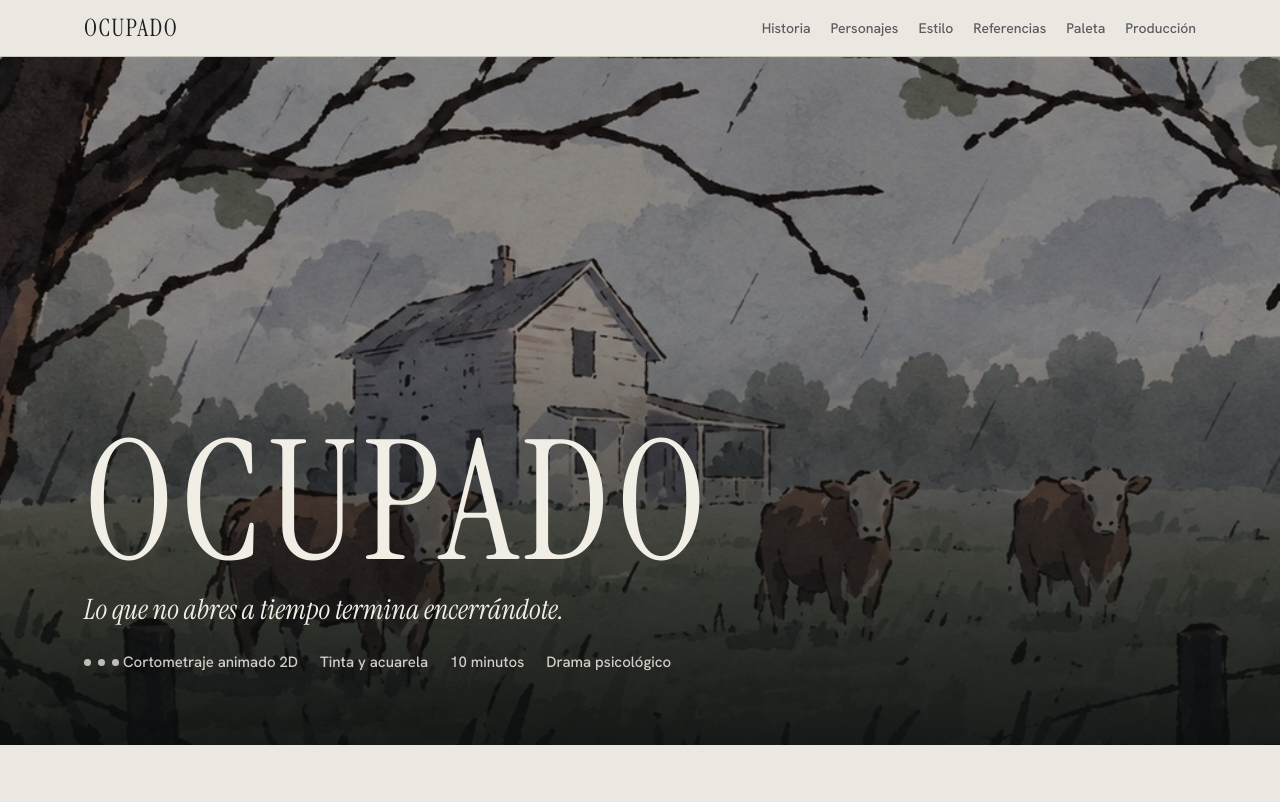
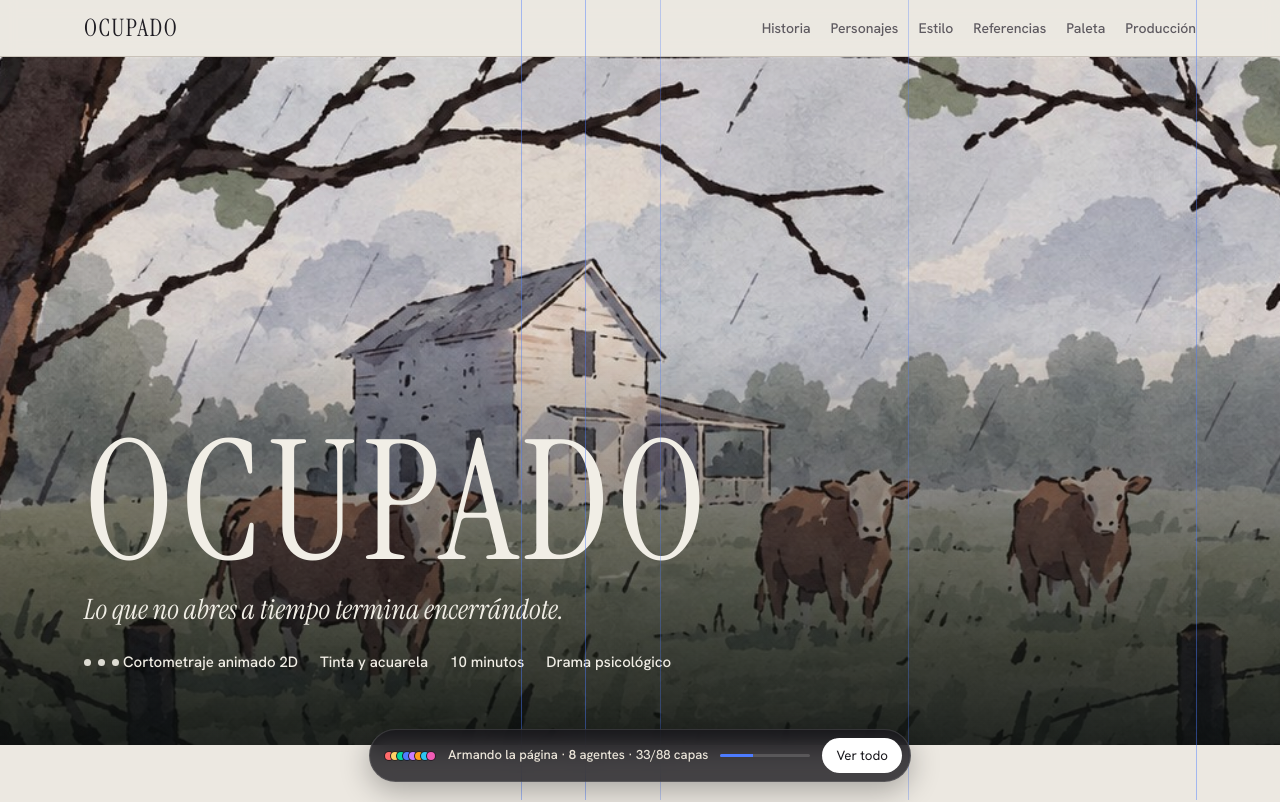
Before and after one commit to Applexby/OCUPADO, a plain HTML site: page index.html in a window 1280 px wide. Shown: the top 802 px of the page. Drawn offline with Linux system fonts and the light colour scheme.

Commit message:
Agrega el efecto de armado en vivo con agentes
La página se arma sola delante del visitante: cursores con nombre
recuadran cada pieza con guías y medidas, hacen clic y la pieza
aparece. Lo de abajo se arma al hacer scroll. Capa aparte
(build.js y build.css) que no cambia el diseño.

Co-Authored-By: Claude Opus 5.5 <noreply@anthropic.com>
Claude-Session: https://claude.ai/code/session_01KqLLB4AC5VNG8aRfmguFCg

```diff
--- /dev/null
+++ b/build.css
@@ -0,0 +1,82 @@
+/* =========================================================
+   Capa de "armado en vivo" — no cambia el diseño de la página.
+   Solo actúa mientras <html> tiene la clase .bld
+   ========================================================= */
+
+/* Piezas que se arman una por una (la misma lista que PIEZAS en build.js) */
+.bld :is(nav b, nav .links a, .hero > img, .hero h1, .hero .tag, .hero .meta, .logline, section h2,
+  #story > p, #story > .brk, details.ending, .read > p, .cast > div, .cols2 > div > p, figure,
+  #referencias .lbl, .pal, .palnotes > div, .prodgrid h3, .prodgrid table, .note, footer .wrap):not(.built){
+  opacity:0;
+}
+/* Entrada corta al recibir .built */
+.bld .built{animation:bld-in .45s cubic-bezier(.2,.7,.3,1) both}
+@keyframes bld-in{
+  from{opacity:0;transform:translateY(8px);filter:blur(4px)}
+  to{opacity:1;transform:none;filter:blur(0)}
+}
+/* El hero conserva un fondo oscuro mientras su imagen aún no aparece */
+.bld .hero{background:#1b1a20}
+
+/* Capa absoluta del alto del documento */
+.bld-layer{position:absolute;top:0;left:0;width:100%;pointer-events:none;z-index:50;overflow:hidden}
+
+/* Cursores */
+.bld-cursor{position:absolute;top:0;left:0;will-change:transform;opacity:0;transition:opacity .3s ease}
+.bld-cursor.on{opacity:1}
+.bld-cursor svg{display:block;width:18px;height:18px;filter:drop-shadow(0 2px 3px rgba(0,0,0,.3))}
+.bld-cursor span{position:absolute;left:14px;top:17px;font:700 9.5px/1 system-ui,sans-serif;color:#17161b;
+  padding:3px 6px;border-radius:9px;white-space:nowrap;box-shadow:0 1px 3px rgba(0,0,0,.25)}
+
+/* Recuadro de selección */
+.bld-box{position:absolute;border:1px solid #4d7cff;background:rgba(77,124,255,.06);
+  transition:left .38s ease-out,top .38s ease-out,width .38s ease-out,height .38s ease-out,opacity .25s ease}
+.bld-box i{position:absolute;width:6px;height:6px;background:#fff;border:1px solid #4d7cff}
+.bld-box i:nth-child(1){left:-4px;top:-4px}.bld-box i:nth-child(2){right:-4px;top:-4px}
+.bld-box i:nth-child(3){left:-4px;bottom:-4px}.bld-box i:nth-child(4){right:-4px;bottom:-4px}
+.bld-box b{position:absolute;left:-1px;bottom:100%;margin-bottom:4px;font:600 10px/1 ui-monospace,Menlo,monospace;
+  color:#fff;background:#4d7cff;padding:3px 5px;border-radius:2px;white-space:nowrap}
+.bld-box.abajo b{bottom:auto;top:100%;margin:4px 0 0}
+.bld-box.red{border-color:#f15bb5;background:rgba(241,91,181,.06)}
+.bld-box.red i{border-color:#f15bb5}.bld-box.red b{background:#f15bb5}
+
+/* Líneas guía */
+.bld-guide{position:absolute;background:rgba(77,124,255,.45);transition:transform .35s ease-out,opacity .25s ease}
+.bld-guide.h{left:0;width:100%;height:1px;transform:scaleX(0)}
+.bld-guide.v{width:1px;transform:scaleY(0)}
+.bld-guide.in{transform:none}
+.bld-guide.red{background:rgba(241,91,181,.55)}
+.bld-out{opacity:0 !important}
+
+/* Anillo de clic */
+.bld-ring{position:absolute;width:26px;height:26px;margin:-13px 0 0 -13px;border:2px solid;border-radius:50%;
+  animation:bld-ring .5s ease-out forwards}
+@keyframes bld-ring{from{transform:scale(.3);opacity:1}to{transform:scale(1.6);opacity:0}}
+
+/* Barra de estado (HUD) */
+.bld-hud{position:fixed;left:50%;bottom:18px;z-index:60;display:flex;align-items:center;gap:12px;
+  max-width:calc(100vw - 32px);padding:8px 8px 8px 14px;border-radius:999px;
+  background:rgba(20,19,24,.78);-webkit-backdrop-filter:blur(12px);backdrop-filter:blur(12px);
+  border:1px solid rgba(255,255,255,.12);box-shadow:0 8px 30px rgba(0,0,0,.3);color:#ece6da;
+  font:500 13px/1.3 'Hanken Grotesk',system-ui,sans-serif;
+  transform:translateX(-50%);transition:opacity .35s ease,transform .35s ease}
+.bld-hud.hide{opacity:0;transform:translate(-50%,16px);pointer-events:none}
+.bld-dots{display:flex}
+.bld-dots i{width:10px;height:10px;border-radius:50%;border:1.5px solid rgba(20,19,24,.9);margin-left:-4px}
+.bld-dots i:first-child{margin-left:0}
+.bld-text{white-space:nowrap;overflow:hidden;text-overflow:ellipsis}
+.bld-text b{font-weight:700}
+.bld-bar{width:90px;height:3px;border-radius:2px;background:rgba(255,255,255,.15);overflow:hidden;flex:none}
+.bld-bar i{display:block;height:100%;width:0;background:#4d7cff;transition:width .3s ease}
+.bld-btn{flex:none;border:0;border-radius:999px;background:#fff;color:#17161b;font:600 13px/1 inherit;
+  font-family:inherit;padding:9px 14px;min-height:34px;cursor:pointer}
+.bld-btn:focus-visible{outline:2px solid #4d7cff;outline-offset:2px}
+.bld-again{display:inline-block;margin-top:10px;font-size:13px;color:inherit;opacity:.8}
+
+@media (max-width:560px){
+  .bld-bar,.bld-dots{display:none}
+  .bld-hud{gap:8px}
+}
+@media (prefers-reduced-motion:reduce){
+  .bld-layer,.bld-hud{display:none}
+}
--- /dev/null
+++ b/build.js
@@ -0,0 +1,404 @@
+/* =========================================================
+   build.js — la página "se arma sola" delante del visitante.
+   Varios agentes (cursores con nombre) recuadran cada pieza,
+   hacen clic y la pieza aparece. Lo de abajo se arma con el scroll.
+   Capa aparte: no cambia el diseño de la página.
+   ========================================================= */
+(function () {
+  'use strict';
+
+  var html = document.documentElement;
+  // Si el <head> no activó el efecto (movimiento reducido, etc.), no hacemos nada
+  if (!html.classList.contains('bld')) return;
+  // Avisamos al <head> que arrancamos, para que no quite .bld a los 9 s
+  window.__bldOK = true;
+
+  /* ---------- Configuración ---------- */
+  // Misma lista que en build.css
+  var PIEZAS = 'nav b, nav .links a, .hero > img, .hero h1, .hero .tag, .hero .meta, .logline, section h2, ' +
+    '#story > p, #story > .brk, details.ending, .read > p, .cast > div, .cols2 > div > p, figure, ' +
+    '#referencias .lbl, .pal, .palnotes > div, .prodgrid h3, .prodgrid table, .note, footer .wrap';
+  var COLORES = ['#ff6b6b', '#ffd166', '#06d6a0', '#4d7cff', '#c77dff', '#ff9f1c', '#2ec4f1', '#f15bb5'];
+  // "Leo" pasa a "Lía" para no confundirse con el protagonista del corto
+  var NOMBRES = ['Ana', 'Lía', 'Mia', 'Teo', 'Sol', 'Iker', 'Noa', 'Gael'];
+  var CHARS = 'ABCDEFGHIJKLMNÑOPQRSTUVWXYZabcdefghijklmnopqrstuvwxyz0123456789';
+
+  var esMovil = function (w) { return window.matchMedia('(max-width:' + w + 'px)').matches; };
+  var azar = function (a, b) { return a + Math.random() * (b - a); };
+  var espera = function (ms) { return new Promise(function (r) { setTimeout(r, ms); }); };
+  var seg = function (ms) { return (ms / 1000).toFixed(1).replace('.', ','); };
+
+  /* ---------- Estado ---------- */
+  var piezas = [].slice.call(document.querySelectorAll(PIEZAS));
+  var total = piezas.length;
+  var hechas = 0;
+  var cola = [];
+  var trabajando = 0;
+  var agentes = [];
+  var esperando = [];
+  var gen = 0;            // generación: invalida bucles viejos al repetir o saltar
+  var inicio = 0;         // inicio de toda la animación
+  var inicioTanda = 0;    // inicio de la tanda actual (primera pantalla o un scroll)
+  var enTanda = false;
+  var terminado = false;
+  var observador = null;
+  var timers = [];
+
+  /* ---------- Capa de los agentes ---------- */
+  var capa = document.createElement('div');
+  capa.className = 'bld-layer';
+  capa.setAttribute('aria-hidden', 'true');
+  document.body.appendChild(capa);
+
+  var pendienteTam = false;
+  function ajustarCapa() {
+    if (pendienteTam) return;
+    pendienteTam = true;
+    requestAnimationFrame(function () {
+      pendienteTam = false;
+      capa.style.height = document.documentElement.scrollHeight + 'px';
+    });
+  }
+  window.addEventListener('scroll', ajustarCapa, { passive: true });
+  window.addEventListener('resize', ajustarCapa);
+  ajustarCapa();
+
+  /* ---------- Barra de estado (HUD) ---------- */
+  var hud = document.createElement('div');
+  hud.className = 'bld-hud hide';
+  hud.innerHTML =
+    '<span class="bld-dots" aria-hidden="true"></span>' +
+    '<span class="bld-text" role="status" aria-live="polite">Armando la página…</span>' +
+    '<span class="bld-bar" aria-hidden="true"><i></i></span>' +
+    '<button type="button" class="bld-btn">Ver todo</button>';
+  document.body.appendChild(hud);
+  var hudTexto = hud.querySelector('.bld-text');
+  var hudBarra = hud.querySelector('.bld-bar i');
+  var hudBoton = hud.querySelector('.bld-btn');
+  var hudPuntos = hud.querySelector('.bld-dots');
+  var hudTimer = 0;
+
+  function mostrarHud() { clearTimeout(hudTimer); hud.classList.remove('hide'); }
+  function ocultarHud(ms) {
+    clearTimeout(hudTimer);
+    hudTimer = setTimeout(function () { hud.classList.add('hide'); }, ms);
+  }
+  function actualizarHud() {
+    if (terminado) return;
+    var activos = agentes.filter(function (a) { return a.ocupado; }).length;
+    hudTexto.innerHTML = esMovil(560)
+      ? 'Armando · ' + hechas + '/' + total + ' capas'
+      : 'Armando la página · <b>' + Math.max(activos, 1) + '</b> agentes · ' + hechas + '/' + total + ' capas';
+    hudBarra.style.width = (hechas / total * 100) + '%';
+  }
+
+  // Enlace discreto en el footer para repetir
+  var pie = document.querySelector('footer .wrap');
+  if (pie) {
+    var otra = document.createElement('a');
+    otra.href = '#';
+    otra.className = 'bld-again';
+    otra.textContent = 'Ver cómo se arma otra vez';
+    otra.addEventListener('click', function (e) { e.preventDefault(); repetir(); });
+    pie.appendChild(document.createElement('br'));
+    pie.appendChild(otra);
+  }
+
+  hudBoton.addEventListener('click', function () {
+    if (terminado) repetir(); else verTodo();
+  });
+
+  /* ---------- Agentes ---------- */
+  var FLECHA = '<svg viewBox="0 0 18 18" aria-hidden="true"><path d="M2 1.5 L2 15 L5.6 11.6 L8.2 16.6 L10.6 15.4 L8 10.6 L13.2 10.6 Z" ' +
+    'stroke="#17161b" stroke-width="1.2" stroke-linejoin="round"/></svg>';
+
+  function crearAgente(i) {
+    var el = document.createElement('div');
+    el.className = 'bld-cursor';
+    el.innerHTML = FLECHA + '<span>' + NOMBRES[i] + '</span>';
+    el.querySelector('path').setAttribute('fill', COLORES[i]);
+    el.querySelector('span').style.background = COLORES[i];
+    capa.appendChild(el);
+    // Arranca cerca de un borde de la pantalla visible
+    var vw = window.innerWidth, vh = window.innerHeight;
+    var ag = {
+      el: el, color: COLORES[i], ocupado: false, raf: 0,
+      x: Math.random() < 0.5 ? azar(-30, vw * 0.2) : azar(vw * 0.8, vw + 10),
+      y: window.scrollY + azar(vh * 0.1, vh * 0.9),
+      poner: function (x, y) { this.x = x; this.y = y; el.style.transform = 'translate(' + x + 'px,' + y + 'px)'; }
+    };
+    ag.poner(ag.x, ag.y);
+    return ag;
+  }
+
+  // Movimiento natural: Bézier cuadrática, easing in-out cúbico y temblor de mano
+  function mover(ag, x, y, dur) {
+    return new Promise(function (listo) {
+      var x0 = ag.x, y0 = ag.y, dx = x - x0, dy = y - y0;
+      var dist = Math.hypot(dx, dy) || 1;
+      var desv = Math.min(dist * 0.45, 380) * (Math.random() * 2 - 1);
+      var cx = (x0 + x) / 2 - dy / dist * desv;
+      var cy = (y0 + y) / 2 + dx / dist * desv;
+      var amp = azar(0.6, 2.2), fase = azar(0, 6.28), t0 = performance.now();
+      cancelAnimationFrame(ag.raf);
+      function paso(ahora) {
+        var t = Math.min(1, (ahora - t0) / dur);
+        var e = t < 0.5 ? 4 * t * t * t : 1 - Math.pow(-2 * t + 2, 3) / 2;
+        var u = 1 - e;
+        var px = u * u * x0 + 2 * u * e * cx + e * e * x;
+        var py = u * u * y0 + 2 * u * e * cy + e * e * y;
+        var m = Math.sin(Math.PI * t); // el temblor se apaga al llegar
+        px += Math.sin(ahora / 45 + fase) * amp * m;
+        py += Math.cos(ahora / 53 + fase) * amp * m;
+        ag.poner(px, py);
+        if (t < 1) ag.raf = requestAnimationFrame(paso);
+        else { ag.poner(x, y); listo(); }
+      }
+      ag.raf = requestAnimationFrame(paso);
+    });
+  }
+
+  /* ---------- Cola de piezas ---------- */
+  function rectDoc(el) {
+    var r = el.getBoundingClientRect();
+    return { x: r.left + window.scrollX, y: r.top + window.scrollY, w: r.width, h: r.height };
+  }
+  function tomarPieza() {
+    if (!cola.length) return null;
+    cola.sort(function (a, b) {
+      var ra = a.getBoundingClientRect(), rb = b.getBoundingClientRect();
+      return (ra.top - rb.top) || (ra.left - rb.left);
+    });
+    var n = Math.min(cola.length, esMovil(700) ? 2 : 4);
+    return cola.splice(Math.floor(Math.random() * n), 1)[0];
+  }
+  function avisar() { esperando.splice(0).forEach(function (r) { r(); }); }
+
+  function tipo(el) {
+    var t = el.tagName.toLowerCase();
+    if (/^h[1-3]$/.test(t)) return t;
+    if (t === 'a' || t === 'button') return 'button';
+    if (t === 'p') return 'texto';
+    if (t === 'img' || t === 'figure') return 'imagen';
+    if (t === 'table') return 'tabla';
+    return el.classList[0] || t;
+  }
+
+  // Texto que se "decodifica" en los títulos cortos
+  function decodificar(el) {
+    var real = el.dataset.bldTxt || el.textContent;
+    el.dataset.bldTxt = real;
+    var pasos = 10, i = 0;
+    var iv = setInterval(function () {
+      i++;
+      var fijos = Math.floor(real.length * i / pasos);
+      el.textContent = real.split('').map(function (c, k) {
+        if (c === ' ' || k < fijos) return c;
+        return CHARS[Math.floor(Math.random() * CHARS.length)];
+      }).join('');
+      if (i >= pasos) { clearInterval(iv); el.textContent = real; }
+    }, 34);
+  }
+
+  function quitar(nodos) {
+    nodos.forEach(function (n) { n.classList.add('bld-out'); });
+    setTimeout(function () { nodos.forEach(function (n) { n.remove(); }); }, 260);
+  }
+
+  /* ---------- Armado de una pieza ---------- */
+  function armar(ag, el, g) {
+    var r = rectDoc(el);
+    var arriba = Math.random() < 0.7;
+    var izq = Math.random() < 0.5;
+    var ex = izq ? r.x : r.x + r.w, ey = arriba ? r.y : r.y + r.h;   // esquina inicial
+    var ox = izq ? r.x + r.w : r.x, oy = arriba ? r.y + r.h : r.y;   // esquina opuesta
+    var rojo = Math.random() < 0.16;
+
+    return mover(ag, ex, ey, azar(380, 820)).then(function () {
+      if (g !== gen) return;
+      // Recuadro de selección que crece desde la esquina
+      var caja = document.createElement('div');
+      caja.className = 'bld-box' + (rojo ? ' red' : '') + (r.y - window.scrollY < 24 ? ' abajo' : '');
+      // (si la pieza está pegada al borde superior, la etiqueta va debajo para que se lea)
+      caja.innerHTML = '<i></i><i></i><i></i><i></i><b>' + tipo(el) + ' · ' + Math.round(r.w) + '×' + Math.round(r.h) + '</b>';
+      caja.style.cssText = 'left:' + ex + 'px;top:' + ey + 'px;width:0;height:0';
+      capa.appendChild(caja);
+
+      // Líneas guía alineadas con los bordes
+      var guias = [];
+      function guia(clase, css) {
+        var d = document.createElement('div');
+        d.className = 'bld-guide ' + clase;
+        d.style.cssText = css;
+        capa.appendChild(d);
+        guias.push(d);
+      }
+      var vy = window.scrollY, vh = window.innerHeight;
+      guia('h', 'top:' + r.y + 'px');
+      guia('h', 'top:' + (r.y + r.h) + 'px');
+      if (Math.random() > 0.35) guia('v', 'left:' + r.x + 'px;top:' + vy + 'px;height:' + vh + 'px');
+      if (Math.random() > 0.35) guia('v', 'left:' + (r.x + r.w) + 'px;top:' + vy + 'px;height:' + vh + 'px');
+      if (rojo) guias[Math.floor(Math.random() * guias.length)].classList.add('red');
+
+      void caja.offsetWidth; // fuerza el reflujo para que la transición arranque
+      caja.style.cssText = 'left:' + r.x + 'px;top:' + r.y + 'px;width:' + r.w + 'px;height:' + r.h + 'px';
+      guias.forEach(function (d) { d.classList.add('in'); });
+
+      // Arrastra hasta la esquina opuesta, como dibujando el recuadro
+      return mover(ag, ox, oy, azar(300, 460)).then(function () {
+        if (g !== gen) { quitar([caja].concat(guias)); return; }
+        // Clic: anillo de su color y la pieza aparece
+        var anillo = document.createElement('div');
+        anillo.className = 'bld-ring';
+        anillo.style.cssText = 'left:' + ox + 'px;top:' + oy + 'px;border-color:' + ag.color;
+        capa.appendChild(anillo);
+        setTimeout(function () { anillo.remove(); }, 520);
+
+        el.classList.add('built');
+        var t = el.tagName;
+        if ((t === 'H2' || t === 'H3') && !el.children.length && el.textContent.trim().length < 70) decodificar(el);
+
+        return espera(azar(160, 420)).then(function () { quitar([caja].concat(guias)); });
+      });
+    });
+  }
+
+  /* ---------- Bucle de cada agente ---------- */
+  function trabajar(ag, g) {
+    if (g !== gen) return;
+    var el = tomarPieza();
+    if (!el) {
+      // Sin trabajo: deambula un poco, se desvanece y espera piezas nuevas
+      ag.ocupado = false;
+      revisarTanda();
+      mover(ag, ag.x + azar(-140, 140), ag.y + azar(-90, 90), azar(700, 1400)).then(function () {
+        if (g !== gen) return;
+        if (cola.length) return trabajar(ag, g);
+        ag.el.classList.remove('on');
+        esperando.push(function () { trabajar(ag, g); });
+      });
+      return;
+    }
+    if (!enTanda) { enTanda = true; inicioTanda = performance.now(); }
+    ag.ocupado = true;
+    ag.el.classList.add('on');
+    trabajando++;
+    actualizarHud();
+    armar(ag, el, g).then(function () {
+      if (g !== gen) return;
+      trabajando--;
+      hechas++;
+      actualizarHud();
+      trabajar(ag, g);
+    });
+  }
+
+  // ¿Terminó la tanda actual o toda la página?
+  function revisarTanda() {
+    if (terminado || cola.length || trabajando) return;
+    if (hechas >= total) return terminar(false);
+    if (enTanda) {
+      enTanda = false;
+      hudTexto.textContent = 'Pantalla armada en ' + seg(performance.now() - inicioTanda) + ' s · baja para ver el resto';
+      ocultarHud(3500);
+    }
+  }
+
+  function terminar(saltado) {
+    terminado = true;
+    if (observador) observador.disconnect();
+    agentes.forEach(function (a) { cancelAnimationFrame(a.raf); a.el.classList.remove('on'); });
+    setTimeout(function () { if (terminado) html.classList.remove('bld'); }, 500);
+    hudTexto.innerHTML = saltado
+      ? 'Página completa'
+      : 'Armada por <b>' + agentes.length + ' agentes</b> en ' + seg(performance.now() - inicio) + ' s';
+    hudBarra.style.width = '100%';
+    hudBoton.textContent = 'Repetir';
+    mostrarHud();
+    ocultarHud(5000);
+  }
+
+  function verTodo() {
+    gen++;
+    cola = [];
+    piezas.forEach(function (p) { p.classList.add('built'); });
+    hechas = total;
+    limpiarCapa();
+    terminar(true);
+  }
+
+  function limpiarCapa() {
+    agentes.forEach(function (a) { cancelAnimationFrame(a.raf); });
+    while (capa.firstChild) capa.firstChild.remove();
+    agentes = [];
+    esperando = [];
+  }
+
+  /* ---------- Arranque (y repetición) ---------- */
+  function empezar() {
+    gen++;
+    var g = gen;
+    terminado = false;
+    hechas = 0;
+    cola = [];
+    trabajando = 0;
+    enTanda = false;
+    inicio = performance.now();
+    hudBoton.textContent = 'Ver todo';
+    hudTexto.textContent = 'Armando la página…';
+    hudBarra.style.width = '0';
+    mostrarHud();
+
+    // Piezas ocultas (sin tamaño) se dan por armadas
+    piezas.forEach(function (p) {
+      var r = p.getBoundingClientRect();
+      if (!r.width && !r.height) { p.classList.add('built'); hechas++; }
+    });
+
+    // Agentes: 8 en escritorio, 4 en móvil, con arranque escalonado
+    var n = esMovil(700) ? 4 : 8;
+    hudPuntos.innerHTML = '';
+    var demora = 0;
+    for (var i = 0; i < n; i++) {
+      var ag = crearAgente(i);
+      agentes.push(ag);
+      hudPuntos.insertAdjacentHTML('beforeend', '<i style="background:' + COLORES[i] + '"></i>');
+      (function (a, d) {
+        timers.push(setTimeout(function () { if (g === gen) trabajar(a, g); }, d));
+      })(ag, demora);
+      demora += azar(0, 420);
+    }
+
+    // Sin IntersectionObserver: se muestra todo de inmediato
+    if (!('IntersectionObserver' in window)) { verTodo(); return; }
+
+    if (observador) observador.disconnect();
+    observador = new IntersectionObserver(function (entradas) {
+      entradas.forEach(function (en) {
+        if (!en.isIntersecting || en.target.classList.contains('built')) return;
+        observador.unobserve(en.target);
+        cola.push(en.target);
+      });
+      if (cola.length) { mostrarHud(); actualizarHud(); avisar(); }
+    }, { rootMargin: '0px 0px -8% 0px' });
+    piezas.forEach(function (p) { if (!p.classList.contains('built')) observador.observe(p); });
+    if (hechas >= total) terminar(false);
+  }
+
+  function repetir() {
+    timers.forEach(clearTimeout);
+    timers = [];
+    limpiarCapa();
+    window.scrollTo({ top: 0, behavior: 'instant' });
+    html.classList.add('bld');
+    piezas.forEach(function (p) {
+      p.classList.remove('built');
+      if (p.dataset.bldTxt) p.textContent = p.dataset.bldTxt;
+    });
+    // Espera un cuadro para que el scroll y el ocultamiento se apliquen
+    requestAnimationFrame(function () { requestAnimationFrame(empezar); });
+  }
+
+  if (document.readyState === 'loading') document.addEventListener('DOMContentLoaded', empezar);
+  else empezar();
+})();
--- a/index.html
+++ b/index.html
@@ -5,6 +5,17 @@
 <meta name="viewport" content="width=device-width, initial-scale=1">
 <title>OCUPADO — cortometraje animado</title>
 <meta name="description" content="OCUPADO: cortometraje animado 2D en tinta y acuarela sobre la crisis de los veinte.">
+<script>
+/* Activación segura del armado en vivo: solo con JavaScript y sin movimiento reducido */
+(function(h){
+  var reducir=window.matchMedia&&window.matchMedia('(prefers-reduced-motion: reduce)').matches;
+  if(reducir)return;
+  h.classList.add('bld');
+  // Si build.js no arrancó en 9 s, se muestra la página igual
+  setTimeout(function(){if(!window.__bldOK)h.classList.remove('bld')},9000);
+})(document.documentElement);
+</script>
+<link rel="stylesheet" href="build.css">
 <link rel="preconnect" href="https://fonts.googleapis.com">
 <link rel="preconnect" href="https://fonts.gstatic.com" crossorigin>
 <link href="https://fonts.googleapis.com/css2?family=Instrument+Serif:ital@0;1&family=Source+Serif+4:ital,opsz,wght@0,8..60,400;0,8..60,600;1,8..60,400&family=Hanken+Grotesk:wght@400;500;600&display=swap" rel="stylesheet">
@@ -277,5 +288,6 @@ $('lbx').addEventListener('click',()=>lb.close());
 lb.addEventListener('click',e=>{if(e.target===lb)lb.close()});
 }
 </script>
+<script src="build.js"></script>
 </body>
 </html>
```
